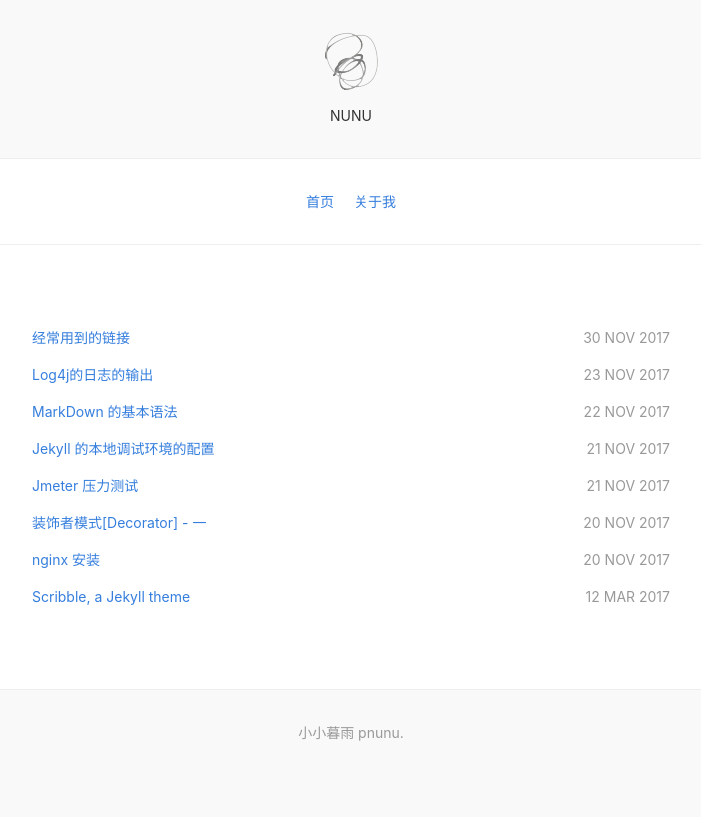
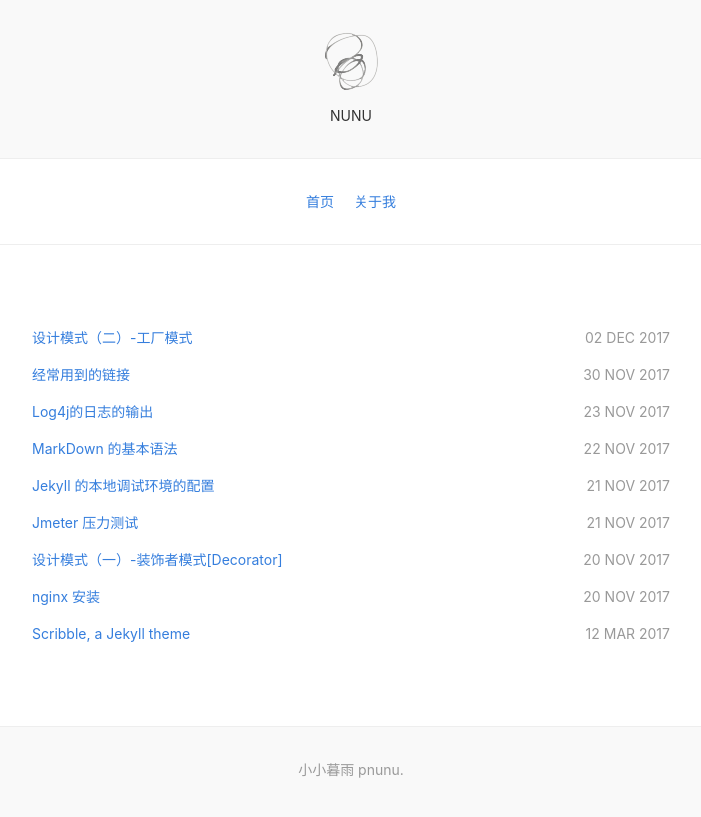
Before and after one commit to pnunu/pnunu.github.io, a Jekyll site: the page built from index.html, in a window 1280 px wide. Shown: the top 817 px of the page, without its empty margins (289-990 px from the left). Built offline with Jekyll 4.4.1, drawn with Linux system fonts in a browser that asks for light colours; nearby versions of some CDN libraries.

Commit message:
工厂模式

```diff
--- a/_posts/designPattern/2017-11-21-wrapper-the-jekyll-theme.md
+++ b/_posts/designPattern/2017-11-21-wrapper-the-jekyll-theme.md
@@ -1,5 +1,5 @@
 ---
-title: 装饰者模式[Decorator] - 一
+title: 设计模式（一）-装饰者模式[Decorator]
 date: 2017-11-20 22:06:52
 ---
 
--- /dev/null
+++ b/_posts/designPattern/2017-12-02-factory-the-jekyll-theme.md
@@ -0,0 +1,4 @@
+---
+title: 设计模式（二）-工厂模式
+date: 2017/12/2 22:27
+---
```
